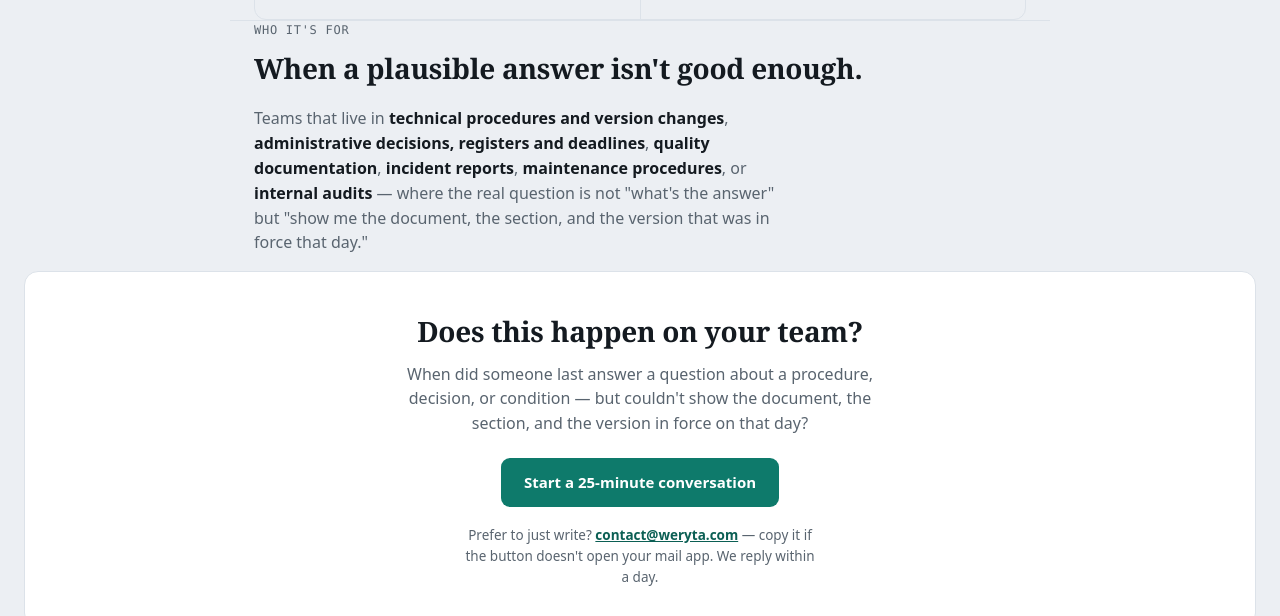
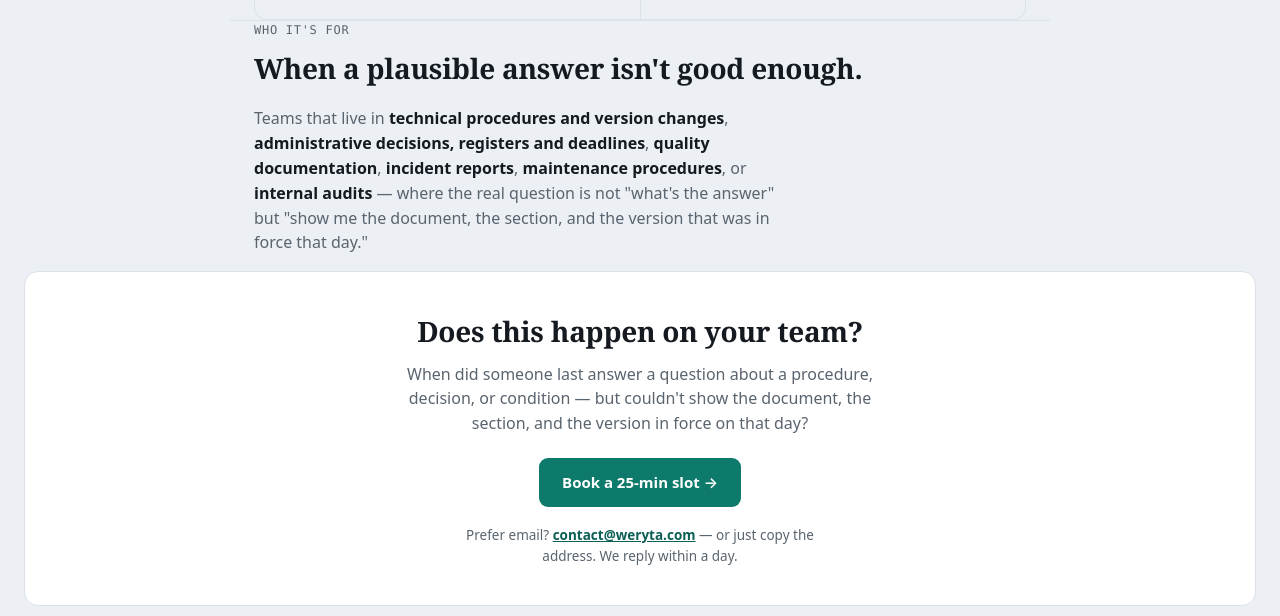
Before and after one commit to Szpili/weryta-com, a plain HTML site: page index.html in a window 1280 px wide. Shown: the part 1685-2301 px from the top of the page. Drawn offline with Linux system fonts and the light colour scheme.

Commit message:
CTA: primary button books a Cal.com slot (cal.com/weryta/25min); email stays as fallback

```diff
--- a/index.html
+++ b/index.html
@@ -240,8 +240,8 @@ footer code{font-family:var(--mono);font-size:11.5px}
   <h2>Does this happen on your team?</h2>
   <p>When did someone last answer a question about a procedure, decision, or condition — but couldn't
     show the document, the section, and the version in force on that day?</p>
-  <a class="btn primary" href="mailto:contact@weryta.com?subject=Weryta%20—%20a%20conversation">Start a 25-minute conversation</a>
-  <p class="talk-alt">Prefer to just write? <a href="mailto:contact@weryta.com">contact@weryta.com</a> — copy it if the button doesn't open your mail app. We reply within a day.</p>
+  <a class="btn primary" href="https://cal.com/weryta/25min" target="_blank" rel="noopener">Book a 25-min slot →</a>
+  <p class="talk-alt">Prefer email? <a href="mailto:contact@weryta.com">contact@weryta.com</a> — or just copy the address. We reply within a day.</p>
 </div>
 
 <footer class="wrap">
```
